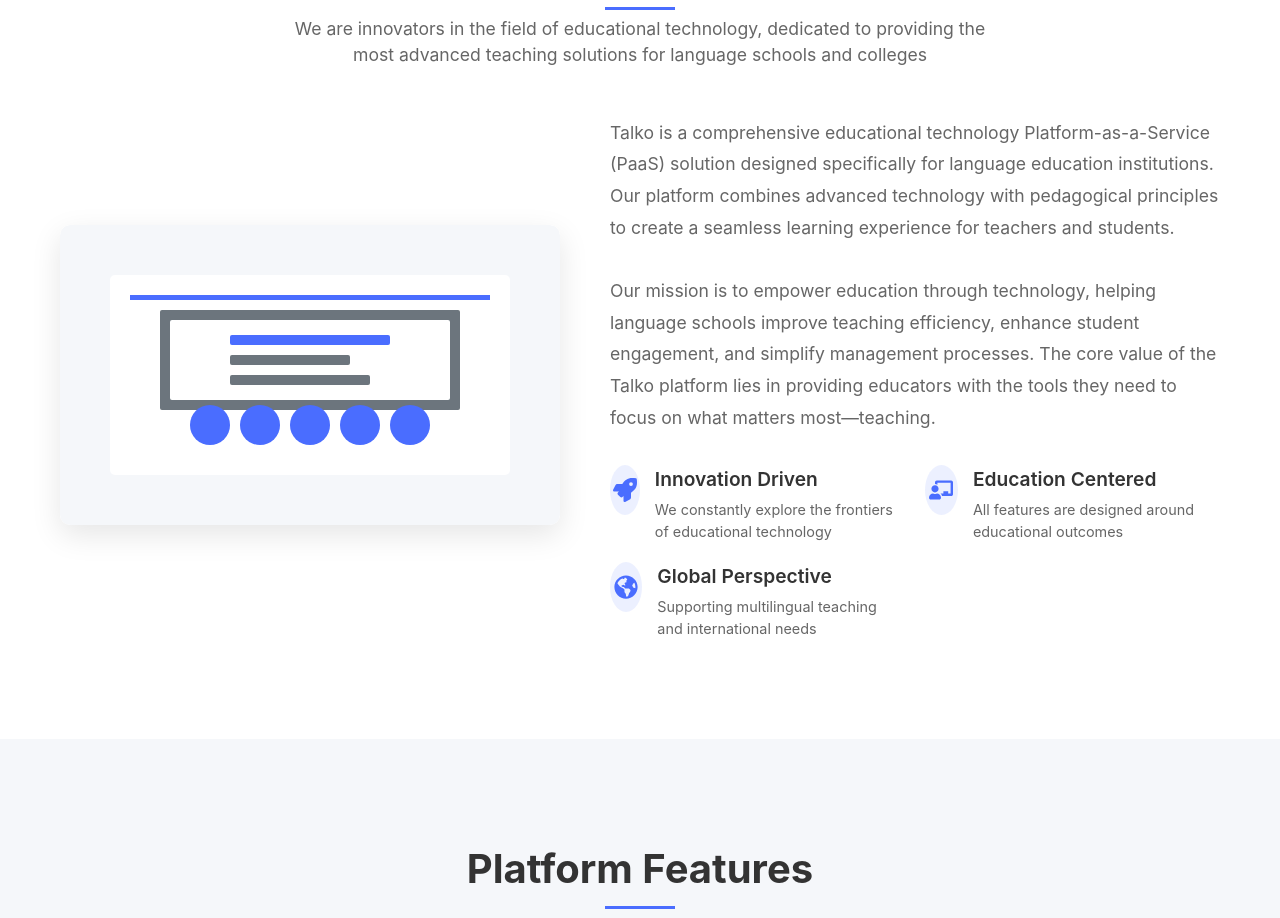
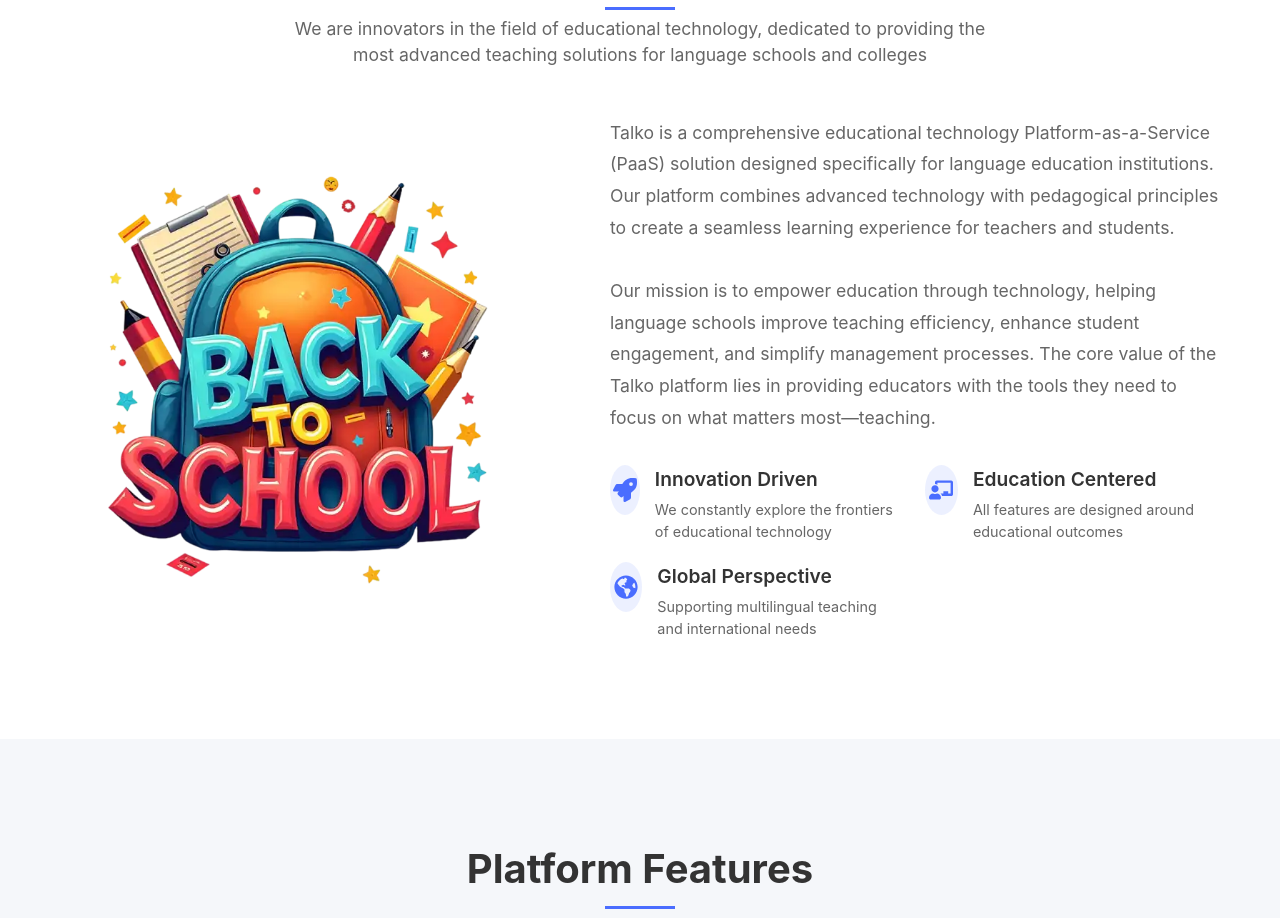
Before and after one commit to Jdwang23/talko, a React (Create React App) app: page / in a window 1280 px wide. Shown: the part 840-1758 px from the top of the page. Built offline with nearby package versions, Linux system fonts and the light colour scheme.

Commit message:
feat: change about image and remove image shadow

```diff
--- a/src/components/About.tsx
+++ b/src/components/About.tsx
@@ -68,8 +68,8 @@
   img {
     width: 100%;
     height: auto;
-    border-radius: 10px;
-    box-shadow: 0 10px 30px rgba(0, 0, 0, 0.1);
+    // border-radius: 10px;
+    // box-shadow: 0 10px 30px rgba(0, 0, 0, 0.1);
   }
 
   @media (max-width: 992px) {
@@ -168,7 +168,7 @@
 
         <AboutContent>
           <AboutImage>
-            <img src="/about-image.svg" alt="About Talko" />
+            <img src="/school.webp" alt="About Talko" />
           </AboutImage>
 
           <AboutText>
```
Also changed, not shown: public/hero-image.svg (deleted), public/school.webp (added).
